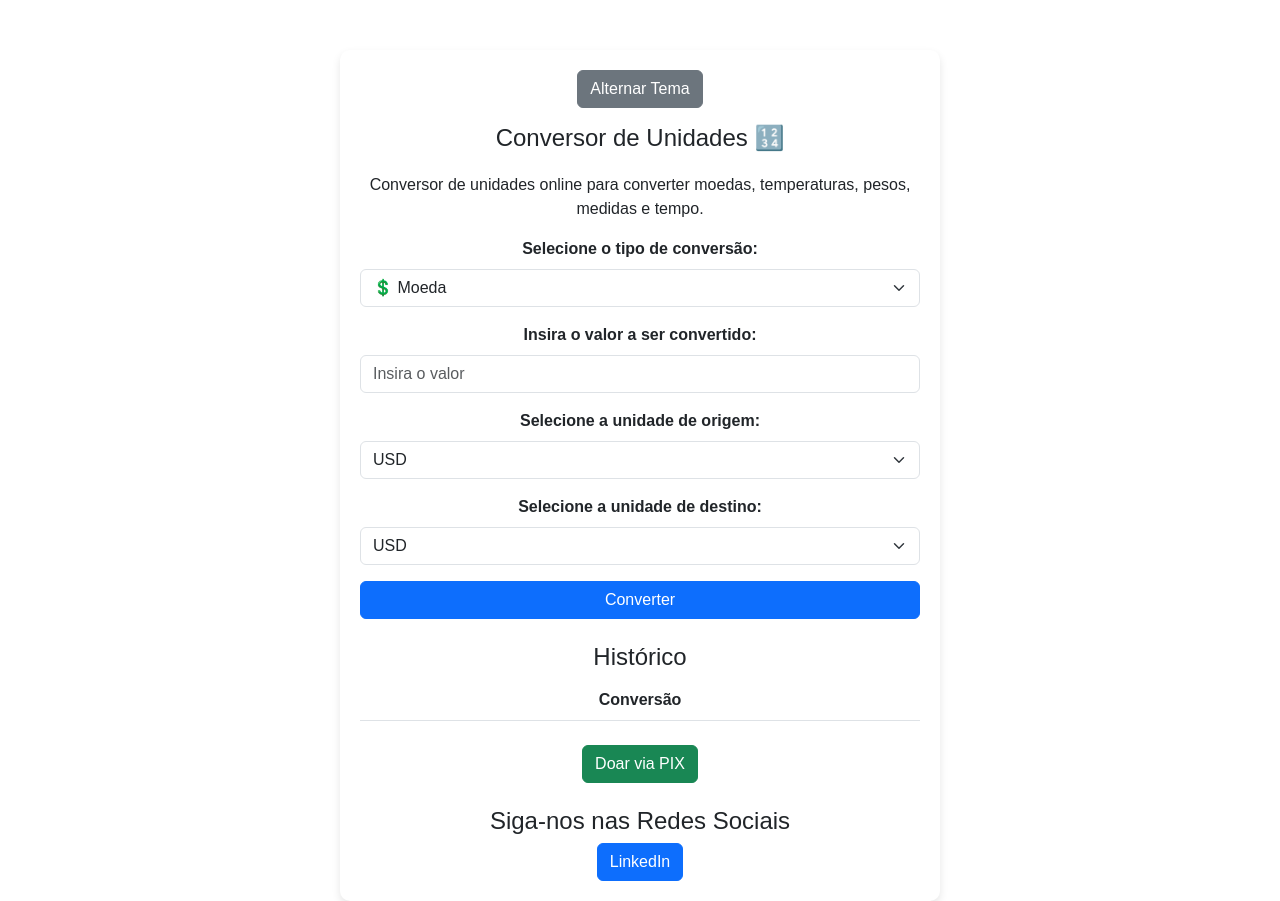
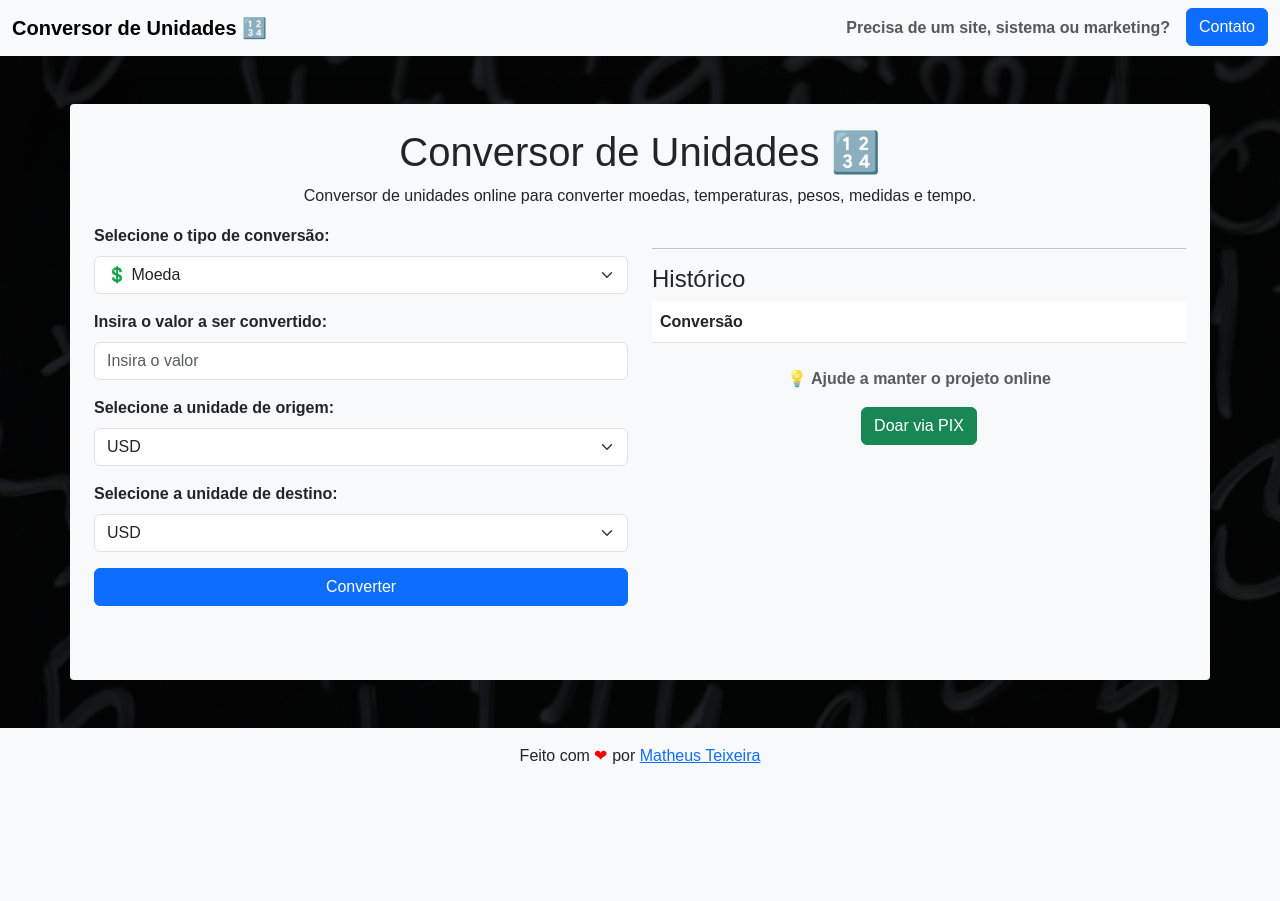
Before and after one commit to aeusteixeira/conversor-de-unidades, a PHP site: page / in a window 1280 px wide. After the commit the page ends 764 px from the top, so only its background shows below. Run offline with PHP 8.4, Linux system fonts and the light colour scheme; lists and menus that the app fills with data are empty.

Commit message:
Finalizado o projeto

```diff
--- /dev/null
+++ b/components/footer.php
@@ -0,0 +1,10 @@
+<footer class="bg-body-tertiary text-center py-3">
+        <p>
+            Feito com <span id="heart">❤</span> por <a href="https://matheusteixeira.com.br" target="_blank">Matheus Teixeira</a>
+        </p>
+</footer>
+    <script defer src="https://cdn.jsdelivr.net/npm/bootstrap@5.3.0/dist/js/bootstrap.bundle.min.js"></script>
+    <script src="js/app.js"></script>
+</body>
+
+</html>
--- /dev/null
+++ b/components/header.php
@@ -0,0 +1,57 @@
+<!DOCTYPE html>
+<html lang="pt">
+
+<head>
+    <meta charset="UTF-8">
+    <meta name="viewport" content="width=device-width, initial-scale=1.0">
+    <meta name="description"
+        content="Conversor de Unidades - Converta moedas, temperaturas, pesos e medidas de forma simples e rápida.">
+    <meta name="keywords" content="Conversor de unidades, moeda, temperatura, peso, medida, câmbio">
+    <meta name="author" content="Matheus Teixeira">
+    <meta name="robots" content="index, follow">
+    <meta property="og:title" content="Conversor de Unidades 🔢">
+    <meta property="og:description" content="Converta moedas, temperaturas, pesos e medidas de forma simples e rápida.">
+    <meta property="og:image" content="URL_da_imagem_de_previsão">
+    <meta property="og:url" content="URL_do_seu_site">
+    <meta name="twitter:card" content="summary_large_image">
+    <meta name="twitter:title" content="Conversor de Unidades 🔢">
+    <meta name="twitter:description"
+        content="Converta moedas, temperaturas, pesos e medidas de forma simples e rápida.">
+    <meta name="twitter:image" content="URL_da_imagem_de_previsão">
+    <title>Conversor de Unidades 🔢</title>
+    <link href="https://cdn.jsdelivr.net/npm/bootstrap@5.3.0/dist/css/bootstrap.min.css" rel="stylesheet">
+    <link rel="stylesheet" href="css/app.css">
+    <!-- Google Analytics -->
+    <script async src="https://www.googletagmanager.com/gtag/js?id=UA-XXXXXXXXX-X"></script>
+    <script>
+        window.dataLayer = window.dataLayer || [];
+        function gtag() { dataLayer.push(arguments); }
+        gtag('js', new Date());
+        gtag('config', 'UA-XXXXXXXXX-X');
+    </script>
+</head>
+
+<body class="bg-dark d-flex flex-column min-vh-100">
+    <nav class="navbar navbar-expand-lg bg-body-tertiary">
+        <div class="container-fluid">
+            <a class="navbar-brand fw-bold" href="#">
+                Conversor de Unidades 🔢
+            </a>
+            <button class="navbar-toggler" type="button" data-bs-toggle="collapse" data-bs-target="#navbarNav"
+                aria-controls="navbarNav" aria-expanded="false" aria-label="Toggle navigation">
+                <span class="navbar-toggler-icon"></span>
+            </button>
+            <div class="collapse navbar-collapse justify-content-end" id="navbarNav">
+                <ul class="navbar-nav">
+                    <li class="nav-item">
+                        <a class="nav-link fw-semibold" href="#">Precisa de um site, sistema ou
+                            marketing?
+                        </a>
+                    </li>
+                    <li class="nav-item">
+                        <a class="btn btn-primary ms-2" target="_blank" href="https://matheusteixeira.com.br/contato/">Contato</a>
+                    </li>
+                </ul>
+            </div>
+        </div>
+    </nav>
--- a/css/app.css
+++ b/css/app.css
@@ -1,27 +1,27 @@
 body {
     font-family: Arial, sans-serif;
-    transition: background 0.3s, color 0.3s;
+    background-color: #45a049 !important;
+    background-image: url(../img/conversor-de-unidades.jpg);
+    background-repeat: repeat;
+    background-size: cover;
+    background-blend-mode: multiply;
 }
 
 .container {
-    max-width: 600px;
-    margin-top: 50px;
-    background: #fff;
-    padding: 20px;
-    border-radius: 10px;
-    box-shadow: 0 4px 8px rgba(0, 0, 0, 0.1);
+    border-radius: 0.25rem;
 }
 
-h1 {
-    font-size: 24px;
-    margin-bottom: 20px;
+@keyframes pulse {
+    0%, 100% {
+        transform: scale(1);
+    }
+    50% {
+        transform: scale(1.3);
+    }
 }
 
-.dark-mode {
-    background: #121212;
-    color: #f8f9fa;
+#heart {
+    display: inline-block;
+    animation: pulse 0.6s infinite;
+    color: red;
 }
-
-.dark-mode .container {
-    background: #1e1e1e;
-}
--- a/index.html
+++ /dev/null
@@ -1,104 +0,0 @@
-<!DOCTYPE html>
-<html lang="pt">
-
-<head>
-    <meta charset="UTF-8">
-    <meta name="viewport" content="width=device-width, initial-scale=1.0">
-    <meta name="description"
-        content="Conversor de Unidades - Converta moedas, temperaturas, pesos e medidas de forma simples e rápida.">
-    <meta name="keywords" content="Conversor de unidades, moeda, temperatura, peso, medida, câmbio">
-    <meta name="author" content="Seu Nome">
-    <meta name="robots" content="index, follow">
-    <meta property="og:title" content="Conversor de Unidades 🔢">
-    <meta property="og:description" content="Converta moedas, temperaturas, pesos e medidas de forma simples e rápida.">
-    <meta property="og:image" content="URL_da_imagem_de_previsão">
-    <meta property="og:url" content="URL_do_seu_site">
-    <meta name="twitter:card" content="summary_large_image">
-    <meta name="twitter:title" content="Conversor de Unidades 🔢">
-    <meta name="twitter:description"
-        content="Converta moedas, temperaturas, pesos e medidas de forma simples e rápida.">
-    <meta name="twitter:image" content="URL_da_imagem_de_previsão">
-    <title>Conversor de Unidades 🔢</title>
-    <link href="https://cdn.jsdelivr.net/npm/bootstrap@5.3.0/dist/css/bootstrap.min.css" rel="stylesheet">
-    <link rel="stylesheet" href="css/app.css">
-    <!-- Google Analytics -->
-    <script async src="https://www.googletagmanager.com/gtag/js?id=UA-XXXXXXXXX-X"></script>
-    <script>
-        window.dataLayer = window.dataLayer || [];
-        function gtag() { dataLayer.push(arguments); }
-        gtag('js', new Date());
-        gtag('config', 'UA-XXXXXXXXX-X');
-    </script>
-</head>
-
-<body>
-    <div class="container text-center">
-        <button class="btn btn-secondary mb-3" onclick="toggleTheme()">Alternar Tema</button>
-        <h1>Conversor de Unidades 🔢</h1>
-        <p>Conversor de unidades online para converter moedas, temperaturas, pesos, medidas e tempo.</p>
-        <label for="converterType" class="form-label fw-bold">Selecione o tipo de conversão:</label>
-        <select id="converterType" class="form-select mb-3" onchange="updateConverter()">
-            <option value="moeda">
-                💲 Moeda
-            </option>
-            <option value="temperatura">
-                🌡️ Temperatura
-            </option>
-            <option value="peso">
-                ⚖️ Peso
-            </option>
-            <option value="medida">
-                📏 Medida
-            </option>
-            <option value="tempo">
-                ⏰ Tempo
-            </option>
-        </select>
-        <label for="inputValue" class="form-label fw-bold">Insira o valor a ser convertido:</label>
-        <input type="number" id="inputValue" class="form-control mb-3" placeholder="Insira o valor">
-        <label for="fromUnit" class="form-label fw-bold">Selecione a unidade de origem:</label>
-        <select id="fromUnit" class="form-select mb-3"></select>
-        <label for="toUnit" class="form-label fw-bold">Selecione a unidade de destino:</label>
-        <select id="toUnit" class="form-select mb-3"></select>
-        <button class="btn btn-primary w-100" onclick="convert()">Converter</button>
-        <h3 class="mt-4" id="result"></h3>
-        <h4>Histórico</h4>
-        <table class="table table-striped">
-            <thead>
-                <tr>
-                    <th>Conversão</th>
-                </tr>
-            </thead>
-            <tbody id="history"></tbody>
-        </table>
-        <div class="mt-4">
-            <!-- Modal para exibir o código PIX -->
-            <button class="btn btn-success" data-bs-toggle="modal" data-bs-target="#pixModal">
-                Doar via PIX
-            </button>
-            <div class="modal fade" id="pixModal" tabindex="-1" aria-labelledby="pixModalLabel" aria-hidden="true">
-                <div class="modal-dialog modal-dialog-centered">
-                    <div class="modal-content">
-                        <div class="modal-header">
-                            <h5 class="modal-title" id="pixModalLabel">Doar via PIX</h5>
-                            <button type="button" class="btn-close" data-bs-dismiss="modal" aria-label="Close"></button>
-                        </div>
-                        <div class="modal-body">
-                            <img src="img/pix.png" alt="QR Code PIX" class="img-fluid">
-                            <p>Chave PIX: f80b5f2f-746e-467b-a4b4-7921bec5ee09</p>
-                        </div>
-                    </div>
-                </div>
-            </div>
-
-        </div>
-        <div class="mt-4">
-            <h4>Siga-nos nas Redes Sociais</h4>
-            <a href="https://www.linkedin.com/in/aeusteixeira/ target=" _blank" class="btn btn-primary">LinkedIn</a>
-        </div>
-    </div>
-    <script defer src="https://cdn.jsdelivr.net/npm/bootstrap@5.3.0/dist/js/bootstrap.bundle.min.js"></script>
-    <script src="js/app.js"></script>
-</body>
-
-</html>
--- /dev/null
+++ b/index.php
@@ -0,0 +1,75 @@
+<?php include('components/header.php'); ?>
+
+    <main class="container bg-light p-4 my-5 shadow-lg flex-grow-1">
+        <div class="text-center">
+            <h1>Conversor de Unidades 🔢</h1>
+            <p>Conversor de unidades online para converter moedas, temperaturas, pesos, medidas e tempo.</p>
+        </div>
+        <div class="row">
+            <div class="col-sm-12 col-md-6">
+                <label for="converterType" class="form-label fw-bold">Selecione o tipo de conversão:</label>
+                <select id="converterType" class="form-select mb-3" onchange="updateConverter()">
+                    <option value="moeda">
+                        💲 Moeda
+                    </option>
+                    <option value="temperatura">
+                        🌡️ Temperatura
+                    </option>
+                    <option value="peso">
+                        ⚖️ Peso
+                    </option>
+                    <option value="medida">
+                        📏 Medida
+                    </option>
+                    <option value="tempo">
+                        ⏰ Tempo
+                    </option>
+                </select>
+                <label for="inputValue" class="form-label fw-bold">Insira o valor a ser convertido:</label>
+                <input type="number" id="inputValue" class="form-control mb-3" placeholder="Insira o valor">
+                <label for="fromUnit" class="form-label fw-bold">Selecione a unidade de origem:</label>
+                <select id="fromUnit" class="form-select mb-3"></select>
+                <label for="toUnit" class="form-label fw-bold">Selecione a unidade de destino:</label>
+                <select id="toUnit" class="form-select mb-3"></select>
+                <button class="btn btn-primary w-100" onclick="convert()">Converter</button>
+            </div>
+            <div class="col-sm-12 col-md-6">
+                <h3 class="mt-4" id="result"></h3>
+                <hr>
+                <h4>Histórico</h4>
+                <table class="table table-striped">
+                    <thead>
+                        <tr>
+                            <th>Conversão</th>
+                        </tr>
+                    </thead>
+                    <tbody id="history"></tbody>
+                </table>
+                <div class="mt-4 text-center">
+    <p class="fw-semibold text-muted">💡 Ajude a manter o projeto online</p>
+
+    <!-- Modal para exibir o código PIX -->
+    <button class="btn btn-success" data-bs-toggle="modal" data-bs-target="#pixModal">
+        Doar via PIX
+    </button>
+
+    <div class="modal fade" id="pixModal" tabindex="-1" aria-labelledby="pixModalLabel" aria-hidden="true">
+        <div class="modal-dialog modal-dialog-centered">
+            <div class="modal-content">
+                <div class="modal-header">
+                    <h5 class="modal-title" id="pixModalLabel">Doar via PIX</h5>
+                    <button type="button" class="btn-close" data-bs-dismiss="modal" aria-label="Close"></button>
+                </div>
+                <div class="modal-body text-center">
+                    <img src="img/pix.png" alt="QR Code PIX" class="img-fluid mb-3">
+                    <p class="fw-bold">Chave PIX:</p>
+                    <p class="text-primary">f80b5f2f-746e-467b-a4b4-7921bec5ee09</p>
+                </div>
+            </div>
+
+
+            </div>
+        </div>
+    </main>
+
+<?php include('components/footer.php'); ?>
```
Also changed, not shown: img/conversor-de-unidades.jpg (added).
